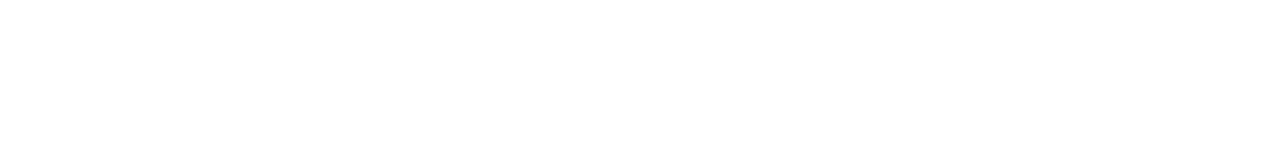
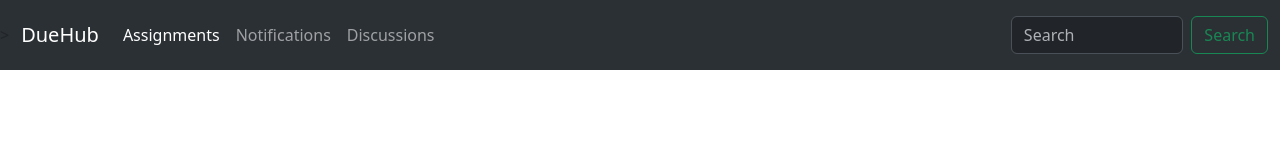
Before and after one commit to Ryan485/1800_202430_DTC03, a plain HTML site: page index.html in a window 1280 px wide. Drawn offline with nearby package versions, Linux system fonts and the light colour scheme.

Commit message:
Navbar finished

```diff
--- a/index.html
+++ b/index.html
@@ -10,19 +10,55 @@
     <meta name="viewport" content="width=device-width, initial-scale=1">
 
     <!-- Bootstrap Library CSS CDN go here -->
+    <link href="https://cdn.jsdelivr.net/npm/bootstrap@5.3.2/dist/css/bootstrap.min.css" rel="stylesheet"
+        integrity="sha384-T3c6CoIi6uLrA9TneNEoa7RxnatzjcDSCmG1MXxSR1GAsXEV/Dwwykc2MPK8M2HN" crossorigin="anonymous">
     <!-- Boostrap Library JS CDN  go here -->
-
+    <script src="https://cdn.jsdelivr.net/npm/bootstrap@5.3.2/dist/js/bootstrap.bundle.min.js"
+        integrity="sha384-C6RzsynM9kWDrMNeT87bh95OGNyZPhcTNXj1NW7RuBCsyN/o0jlpcV8Qyq46cDfL"
+        crossorigin="anonymous"></script>
     <!-- Other libraries go here -->
 
     <!-- Link to styles of your own -->
-    <!-- <link rel="stylesheet" href="./styles/style.css"> -->
+    <link rel="stylesheet" href="./styles/style.css">
 
 </head>
+
+
 
 <body>
 
     <!------------------------------>
     <!-- Your HTML Layout go here -->
+    <nav class="navbar navbar-expand-lg bg-body-tertiary" data-bs-theme="dark">>
+        <div class="container-fluid">
+            <a class="navbar-brand" href="#">DueHub</a>
+            <button class="navbar-toggler" type="button" data-bs-toggle="collapse" data-bs-target="#navbarNav"
+                aria-controls="navbarNav" aria-expanded="false" aria-label="Toggle navigation">
+                <span class="navbar-toggler-icon"></span>
+            </button>
+            <div class="collapse navbar-collapse" id="navbarNav">
+                <ul class="navbar-nav">
+                    <li class="nav-item">
+                        <a class="nav-link active" aria-current="page" href="#">Assignments</a>
+                    </li>
+                    <li class="nav-item">
+                        <a class="nav-link" href="#">Notifications</a>
+                    </li>
+                    <li class="nav-item">
+                        <a class="nav-link" href="#">Discussions</a>
+                    </li>
+                </ul>
+            </div>
+        </div>
+        <nav class="navbar bg-body-tertiary">
+            <div class="container-fluid">
+                <form class="d-flex" role="search">
+                    <input class="form-control me-2" type="search" placeholder="Search" aria-label="Search">
+                    <button class="btn btn-outline-success" type="submit">Search</button>
+                </form>
+            </div>
+        </nav>
+    </nav>
     <!------------------------------>
     <!-- Stuff for body goes here -->
 
```
